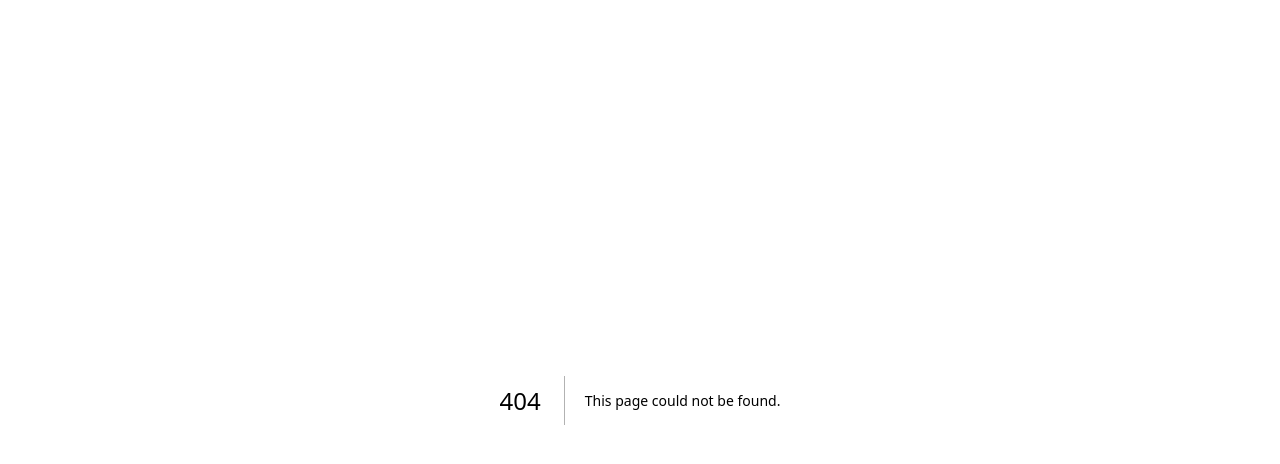
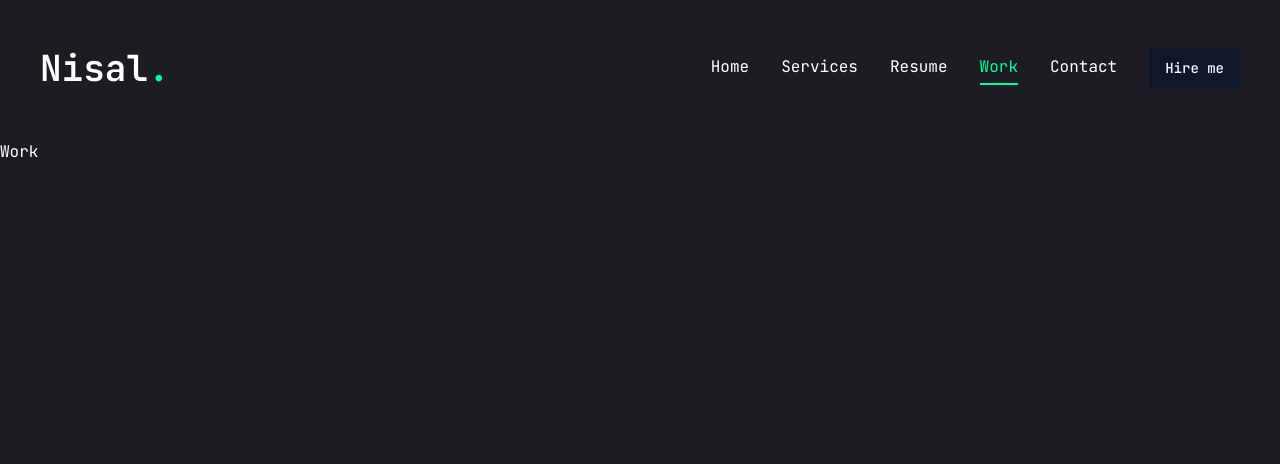
Before and after one commit to Nisschhal/nischal-portfolio, a Next.js app: page /work in a window 1280 px wide. Before the commit this address had no page. Shown: the top 464 px of the page. Built offline with nearby package versions, Linux system fonts and the light colour scheme.

Commit message:
added header with navigations:services, work, resume, and contact

```diff
--- /dev/null
+++ b/app/contact/page.jsx
@@ -0,0 +1,7 @@
+import React from "react";
+
+const Contact = () => {
+  return <div>Contact</div>;
+};
+
+export default Contact;
--- a/app/globals.css
+++ b/app/globals.css
@@ -2,32 +2,8 @@
 @tailwind components;
 @tailwind utilities;
 
-:root {
-  --background: #ffffff;
-  --foreground: #171717;
-}
-
-@media (prefers-color-scheme: dark) {
-  :root {
-    --background: #0a0a0a;
-    --foreground: #ededed;
+@layer base {
+  body {
+    @apply font-primary bg-primary text-white leading-loose;
   }
 }
-
-body {
-  color: var(--foreground);
-  background: var(--background);
-  font-family: Arial, Helvetica, sans-serif;
-}
-
-@layer utilities {
-  .text-balance {
-    text-wrap: balance;
-  }
-}
-
-@layer base {
-  :root {
-    --radius: 0.5rem;
-  }
-}
--- a/app/layout.js
+++ b/app/layout.js
@@ -1,15 +1,11 @@
-import localFont from "next/font/local";
+import { JetBrains_Mono } from "next/font/google";
 import "./globals.css";
+import Header from "@/components/Header";
 
-const geistSans = localFont({
-  src: "./fonts/GeistVF.woff",
-  variable: "--font-geist-sans",
-  weight: "100 900",
-});
-const geistMono = localFont({
-  src: "./fonts/GeistMonoVF.woff",
-  variable: "--font-geist-mono",
-  weight: "100 900",
+const jetbrainsMono = JetBrains_Mono({
+  subsets: ["latin"],
+  weight: ["100", "200", "300", "400", "500", "600", "700", "800"],
+  variable: "--font-jetbrainsMono",
 });
 
 export const metadata = {
@@ -20,9 +16,8 @@
 export default function RootLayout({ children }) {
   return (
     <html lang="en">
-      <body
-        className={`${geistSans.variable} ${geistMono.variable} antialiased`}
-      >
+      <body className={`${jetbrainsMono.variable} antialiased`}>
+        <Header />
         {children}
       </body>
     </html>
--- /dev/null
+++ b/app/resume/page.jsx
@@ -0,0 +1,7 @@
+import React from "react";
+
+const Resume = () => {
+  return <div>Resume</div>;
+};
+
+export default Resume;
--- /dev/null
+++ b/app/services/page.jsx
@@ -0,0 +1,7 @@
+import React from "react";
+
+const services = () => {
+  return <div>Services</div>;
+};
+
+export default services;
--- /dev/null
+++ b/app/work/page.jsx
@@ -0,0 +1,7 @@
+import React from "react";
+
+const Work = () => {
+  return <div>Work</div>;
+};
+
+export default Work;
--- /dev/null
+++ b/components/Header.jsx
@@ -0,0 +1,36 @@
+import Link from "next/link";
+
+// shadcn components
+import { Button } from "./ui/button";
+
+// local components
+import Nav from "./Nav";
+const Header = () => {
+  return (
+    // HEADER
+    <header className="py-8 xl:py-12 text-white ">
+      {/* // CONTAINER: LOGO AND NAVIGATION */}
+      <div className="container mx-auto flex justify-between items-center">
+        {/* // LOGO */}
+        <Link href="#">
+          <h1 className="text-4xl font-semibold">
+            Nisal<span className="text-accent">.</span>
+          </h1>
+        </Link>
+
+        {/* // DESKTOP NAVIGATION */}
+        <div className="hidden xl:flex items-center gap-8">
+          <Nav />
+          <Link href={"/contact"}>
+            <Button>Hire me</Button>
+          </Link>
+        </div>
+
+        {/* // MOBILE NAVIGATION */}
+        <div className="xl:hidden">mobile nav</div>
+      </div>
+    </header>
+  );
+};
+
+export default Header;
--- /dev/null
+++ b/components/Nav.jsx
@@ -0,0 +1,35 @@
+"use client";
+
+import Link from "next/link";
+import { usePathname } from "next/navigation";
+
+// Navigation links
+const links = [
+  { name: "home", path: "/" },
+  { name: "services", path: "/services" },
+  { name: "resume", path: "/resume" },
+  { name: "work", path: "/work" },
+  { name: "contact", path: "/contact" },
+];
+
+const Nav = () => {
+  const pathname = usePathname();
+  return (
+    <nav className="flex gap-8">
+      {links.map((link, index) => (
+        // classname based on the pathname matches and default classname
+        <Link
+          href={link.path}
+          key={index}
+          className={`${
+            link.path === pathname && `text-accent border-b-2 border-accent`
+          } hover:text-accent capitalize transition-all`}
+        >
+          {link.name}
+        </Link>
+      ))}
+    </nav>
+  );
+};
+
+export default Nav;
--- a/tailwind.config.js
+++ b/tailwind.config.js
@@ -7,17 +7,30 @@
     "./app/**/*.{js,ts,jsx,tsx,mdx}",
   ],
   theme: {
+    screens: {
+      sm: "640px",
+      md: "768px",
+      lg: "960px",
+      xl: "1020px",
+      "2xl": "1200px",
+    },
+    fontFamily: {
+      primary: "var(--font-jetbrainsMono)",
+    },
     extend: {
       colors: {
-  			background: 'var(--background)',
-  			foreground: 'var(--foreground)'
+        primary: "#1c1c22",
+        accent: {
+          DEFAULT: "#00ff99",
+          hover: "#00e187",
+        },
       },
       borderRadius: {
-  			lg: 'var(--radius)',
-  			md: 'calc(var(--radius) - 2px)',
-  			sm: 'calc(var(--radius) - 4px)'
-  		}
-  	}
+        lg: "var(--radius)",
+        md: "calc(var(--radius) - 2px)",
+        sm: "calc(var(--radius) - 4px)",
+      },
+    },
   },
   plugins: [require("tailwindcss-animate")],
 };
```
Lines whose indentation alone changed are shown as unchanged.
